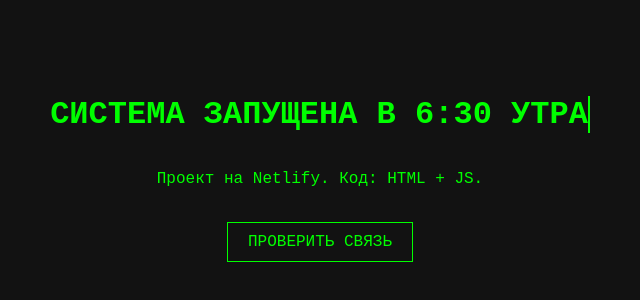
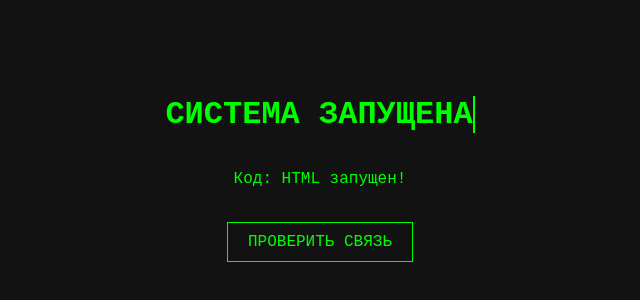
Before and after one commit to tttty553365/my-js-file, a plain HTML site: page index.html in a window 1280 px wide. Shown: the part 232-532 px from the top of the page, without its empty margins (320-960 px from the left). Drawn offline with Linux system fonts and the light colour scheme.

Commit message:
Update index.html

```diff
--- a/index.html
+++ b/index.html
@@ -24,14 +24,14 @@
 </head>
 <body>
 
-    <h1>СИСТЕМА ЗАПУЩЕНА В 6:30 УТРА</h1>
-    <p>Проект на Netlify. Код: HTML + JS.</p>
+    <h1>СИСТЕМА ЗАПУЩЕНА</h1>
+    <p>Код: HTML запущен!</p>
     <br>
     <a href="#" class="btn" onclick="alert('Магия JS сработала!')">ПРОВЕРИТЬ СВЯЗЬ</a>
 
     <script>
         // Это твой JavaScript — «мозги» сайта
-        console.log("Сайт успешно загружен! Ты красавчик.");
+        console.log("Сайт успешно загружен!");
     </script>
 </body>
 </html>
```
